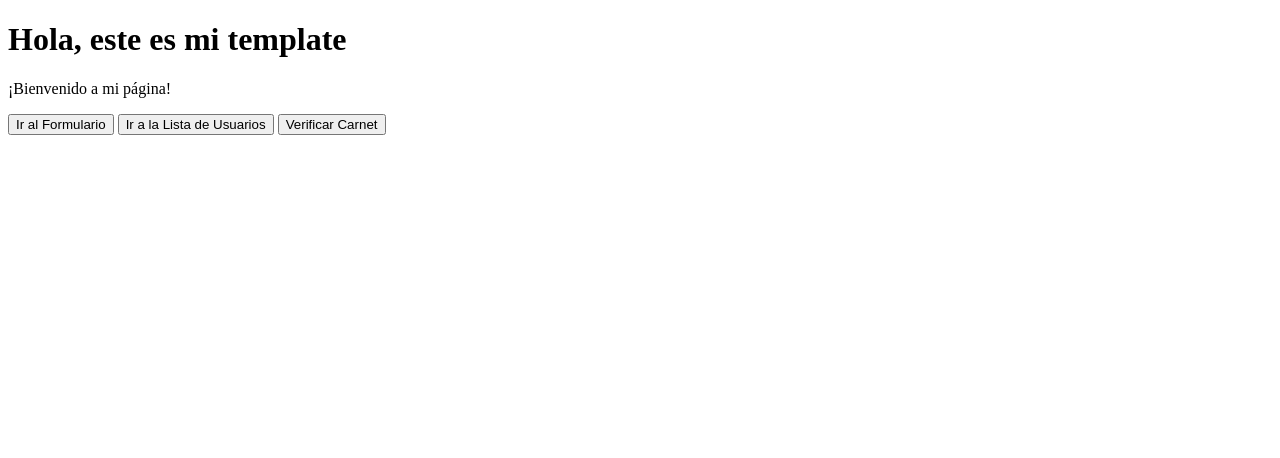
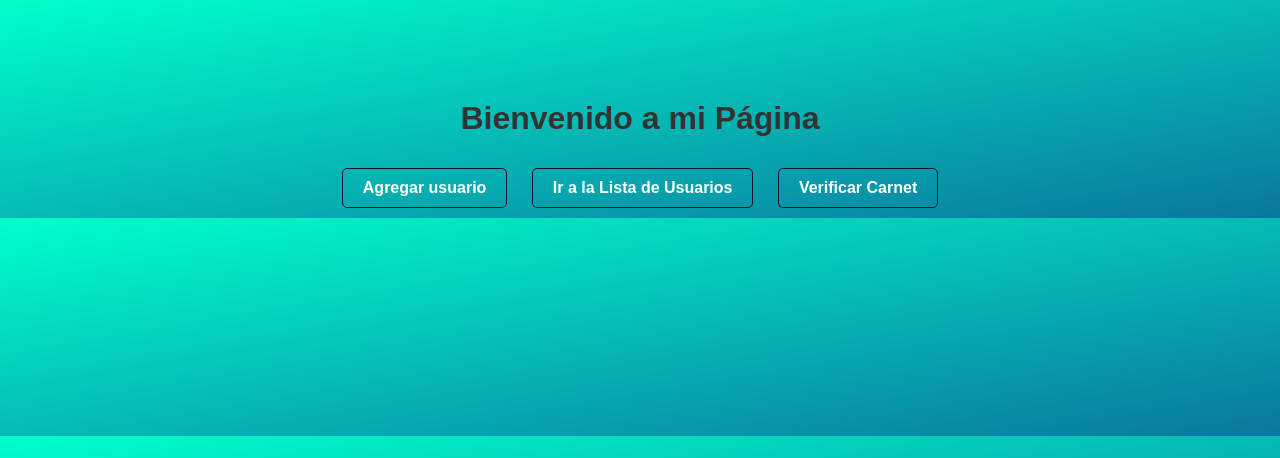
Before and after one commit to DavidAvila6/Semillero2023, a Django app: page / in a window 1280 px wide. Shown: the top 458 px of the page. Run offline with Django 4.2, Linux system fonts and the light colour scheme.

Commit message:
Cambio css

```diff
--- /dev/null
+++ b/Aplication/static/css/base.css
@@ -0,0 +1,61 @@
+
+
+body {
+    font-family: 'Arial', sans-serif;
+    margin: 0;
+    padding: 0;
+    text-align: center;
+    background: linear-gradient(to bottom right, #00ffcc, #0a779f);
+
+}
+
+h1 {
+    color: #333;
+    margin-top: 100px;
+    font-size: 2em;
+}
+
+a {
+    text-decoration: none;
+    color: #ffffff;
+    margin: 10px;
+    padding: 10px 20px;
+    border: 1px solid #091622;
+    border-radius: 5px;
+    font-weight: bold;
+    display: inline-block;
+    transition: background-color 0.3s;
+}
+
+a:hover {
+    background-color: #007bff;
+    color: #fff;
+}
+
+button {
+    margin-top: 20px;
+    padding: 10px 20px;
+    background-color: #11345a;
+    color: #fff;
+    border: none;
+    border-radius: 5px;
+    font-weight: bold;
+    cursor: pointer;
+    transition: background-color 0.3s;
+}
+
+button:hover {
+    background-color: #ffffff;
+}
+
+button {
+    padding: 10px;
+    background-color: #111821;
+    color: #fff;
+    border: none;
+    cursor: pointer;
+}
+
+button:hover {
+    background-color: #0a1a2a;
+}
--- a/Aplication/templates/formulario_usuario.html
+++ b/Aplication/templates/formulario_usuario.html
@@ -4,6 +4,9 @@
     <meta charset="UTF-8">
     <meta name="viewport" content="width=device-width, initial-scale=1.0">
     <title>Formulario de Usuario</title>
+    {% load static %}
+<link rel="stylesheet" href="{% static 'css/base.css' %}">
+
 </head>
 <body>
     <h1>Formulario de Usuario</h1>
--- a/Aplication/templates/lista_usuarios.html
+++ b/Aplication/templates/lista_usuarios.html
@@ -4,6 +4,9 @@
     <meta charset="UTF-8">
     <meta name="viewport" content="width=device-width, initial-scale=1.0">
     <title>Lista de Usuarios</title>
+    {% load static %}
+<link rel="stylesheet" href="{% static 'css/base.css' %}">
+
 </head>
 <body>
     <h1>Lista de Usuarios</h1>
--- a/Aplication/templates/principal.html
+++ b/Aplication/templates/principal.html
@@ -3,18 +3,24 @@
 <head>
     <meta charset="UTF-8">
     <meta name="viewport" content="width=device-width, initial-scale=1.0">
-    <title>Mi Template</title>
+    <title>Bienvenido a mi Página</title>
+
+    {% load static %}
+    <link rel="stylesheet" href="{% static 'css/base.css' %}">
+
 </head>
 <body>
-    <h1>Hola, este es mi template</h1>
-    <p>¡Bienvenido a mi página!</p>
+    <h1>Bienvenido a mi Página</h1>
 
-    <!-- Botón para ir al formulario -->
-    <a href="{% url 'agregar_usuario' %}"><button>Ir al Formulario</button></a>
 
-    <!-- Botón para ir a la lista de usuarios -->
-    <a href="{% url 'listar_usuarios' %}"><button>Ir a la Lista de Usuarios</button></a>
+    <a href="{% url 'agregar_usuario' %}">Agregar usuario</a>
 
-    <a href="{% url 'verificar_carnet' %}"><button>Verificar Carnet</button></a>
+
+    <a href="{% url 'listar_usuarios' %}">Ir a la Lista de Usuarios</a>
+
+
+    <a href="{% url 'verificar_carnet' %}">Verificar Carnet</a>
+
+
 </body>
 </html>
--- a/Aplication/templates/verificar_carnet.html
+++ b/Aplication/templates/verificar_carnet.html
@@ -4,6 +4,9 @@
     <meta charset="UTF-8">
     <meta name="viewport" content="width=device-width, initial-scale=1.0">
     <title>Verificar Carnet</title>
+    {% load static %}
+<link rel="stylesheet" href="{% static 'css/base.css' %}">
+
 </head>
 <body>
     <h1>Verificar Carnet</h1>
--- a/Semillero/settings.py
+++ b/Semillero/settings.py
@@ -117,8 +117,11 @@ USE_TZ = True
 # Static files (CSS, JavaScript, Images)
 # https://docs.djangoproject.com/en/4.2/howto/static-files/
 
-STATIC_URL = 'static/'
+STATIC_URL = '/static/'
 
+STATICFILES_DIRS = [
+    os.path.join(BASE_DIR, 'Aplication', 'static'),
+    ]
 # Default primary key field type
 # https://docs.djangoproject.com/en/4.2/ref/settings/#default-auto-field
 
```
Also changed, not shown: db.sqlite3.
